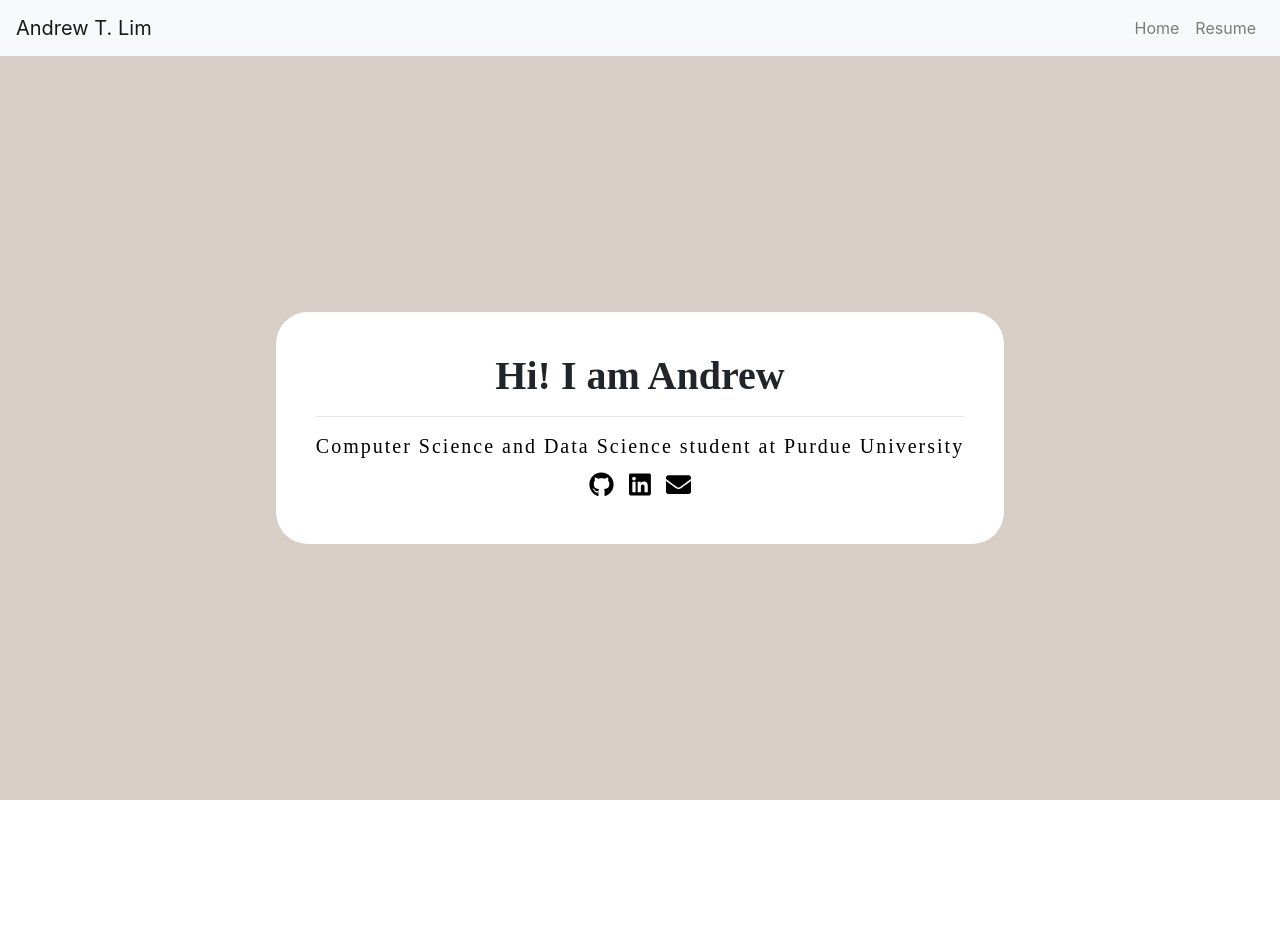
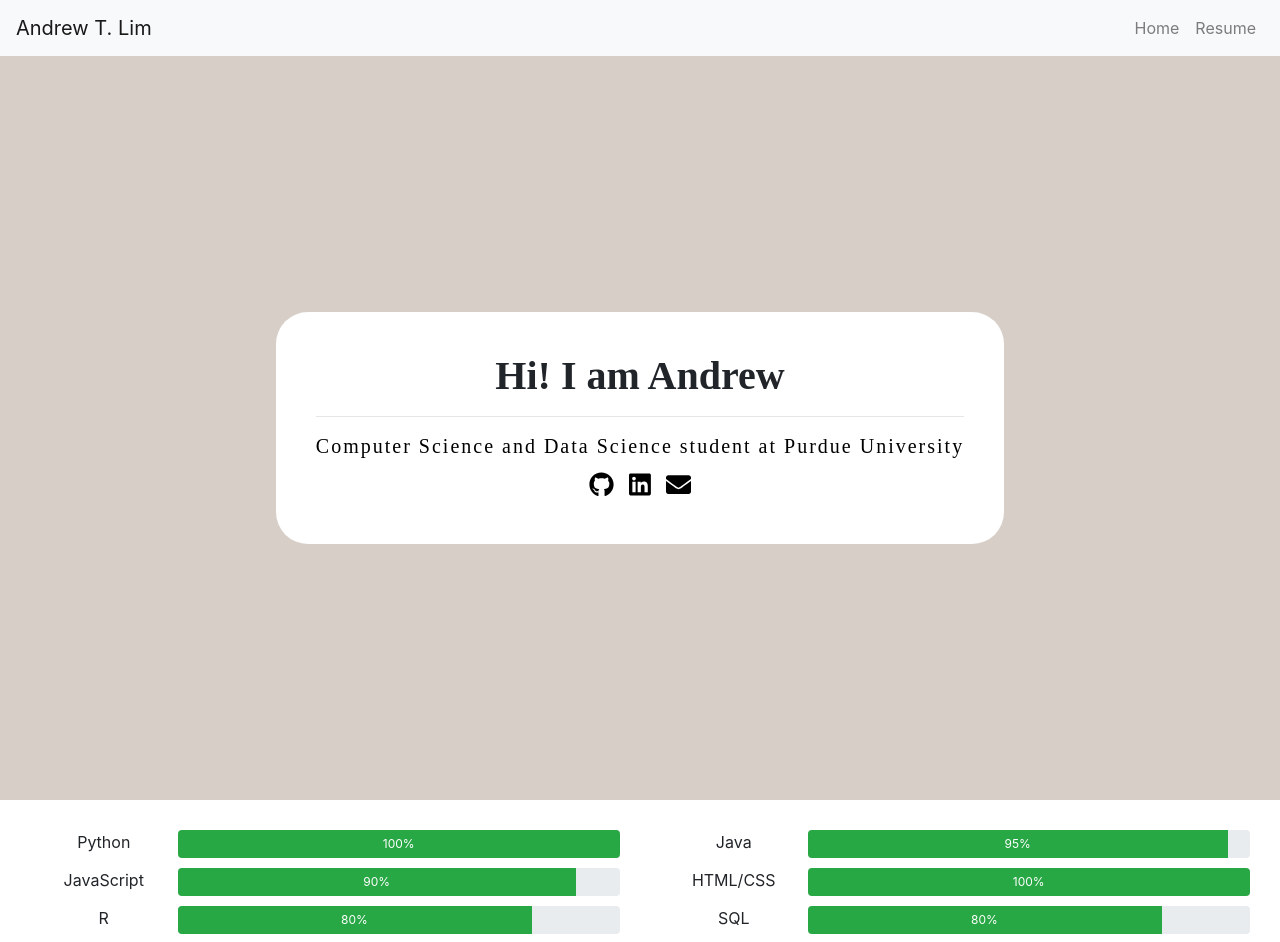
Before and after one commit to lim243/website, a React (Create React App) app: page / in a window 1280 px wide. Shown: the top 942 px of the page. Before the commit the page ends 800 px from the top, so only its background shows below. Built offline with nearby package versions, Linux system fonts and the light colour scheme.

Commit message:
Added Skills tab

```diff
--- a/src/Main.js
+++ b/src/Main.js
@@ -2,12 +2,14 @@ import React, { Component } from "react";
 import styled from "styled-components";
 
 import MainHeader from "./MainHeader";
+import Skills from "./Skills";
 
 class Main extends Component {
   render() {
     return (
       <Styled>
         <MainHeader />
+        <Skills />
       </Styled>
     );
   }
--- /dev/null
+++ b/src/Skill.js
@@ -0,0 +1,44 @@
+import React, { Component } from "react";
+import { ProgressBar, Col, Row } from "react-bootstrap";
+import styled from "styled-components";
+
+class Skill extends Component {
+  render() {
+    return (
+      <Styled>
+        <Row>
+          <Col sm={3}>{this.props.data.name}</Col>
+          <Col sm={9}>
+            <ProgressBar
+              variant='success'
+              now={this.props.data.value}
+              label={`${this.props.data.value}%`}
+            />
+          </Col>
+        </Row>
+      </Styled>
+    );
+  }
+}
+
+const Styled = styled.div`
+  .row {
+    padding: 0;
+  }
+
+  .col-sm-9 {
+    height: 100%;
+    padding: 0;
+  }
+
+  .col-sm-3 {
+    height: 100%;
+  }
+
+  .progress {
+    width: inherit;
+    height: inherit;
+  }
+`;
+
+export default Skill;
--- /dev/null
+++ b/src/Skills.js
@@ -0,0 +1,53 @@
+import React, { Component } from "react";
+import { ProgressBar, Col, Row } from "react-bootstrap";
+import styled from "styled-components";
+import Skill from "./Skill";
+
+const labels = {
+  "python": { name: "Python", "value": "100" },
+  "java": { name: "Java", "value": "95" },
+  "javascript": { name: "JavaScript", "value": "90" },
+  "HTMLCSS": { name: "HTML/CSS", "value": "100" },
+  "R": { name: "R", "value": "80" },
+  "C": { name: "C", "value": "75" },
+  "Cpp": { name: "C++", "value": "70" },
+  "SQL": { name: "SQL", "value": "80" },
+};
+
+class Skills extends Component {
+  render() {
+    return (
+      <Styled>
+        <Row>
+          <Col>
+            <Skill data={labels.python} />
+            <Skill data={labels.javascript} />
+            <Skill data={labels.R} />
+            <Skill data={labels.C} />
+          </Col>
+          <Col>
+            <Skill data={labels.java} />
+            <Skill data={labels.HTMLCSS} />
+            <Skill data={labels.SQL} />
+            <Skill data={labels.Cpp} />
+          </Col>
+        </Row>
+      </Styled>
+    );
+  }
+}
+
+const Styled = styled.div`
+  .row {
+    height: 1.75rem;
+    margin: 10px;
+  }
+
+  .col {
+    height: inherit;
+    padding: 0;
+    margin 10px;
+  }
+`;
+
+export default Skills;
```
